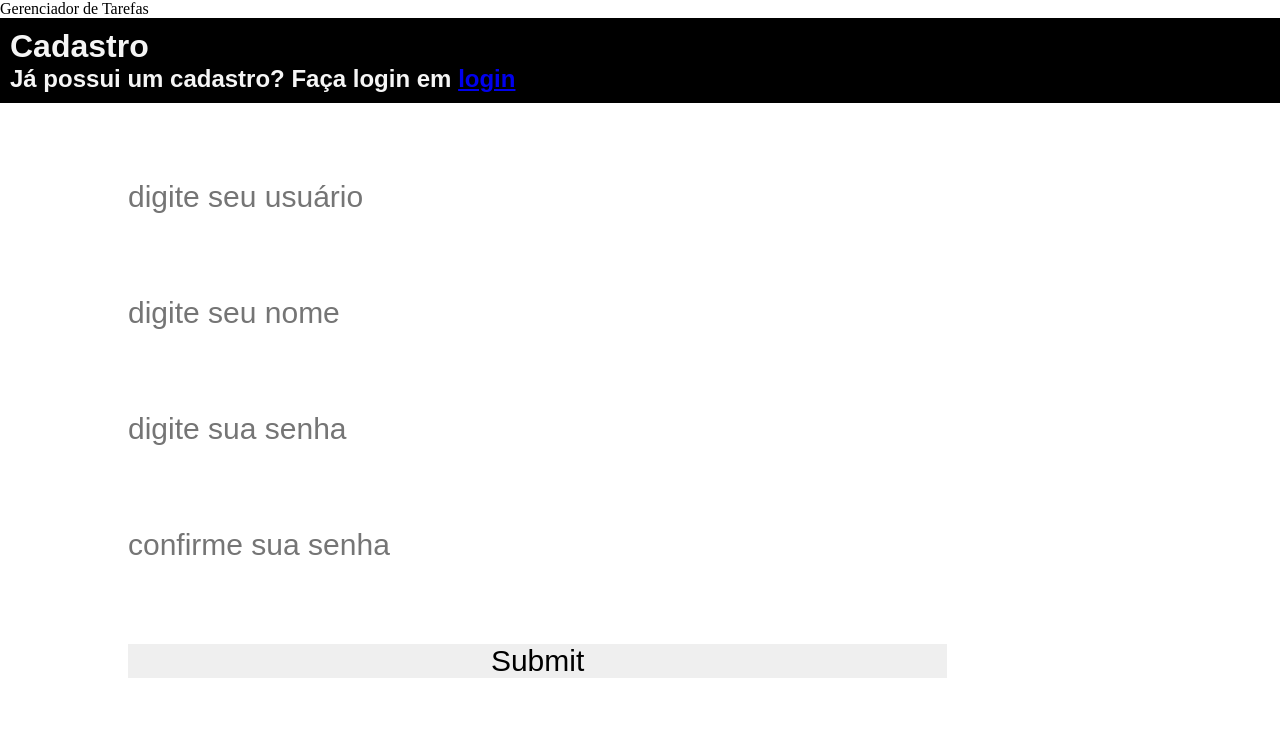
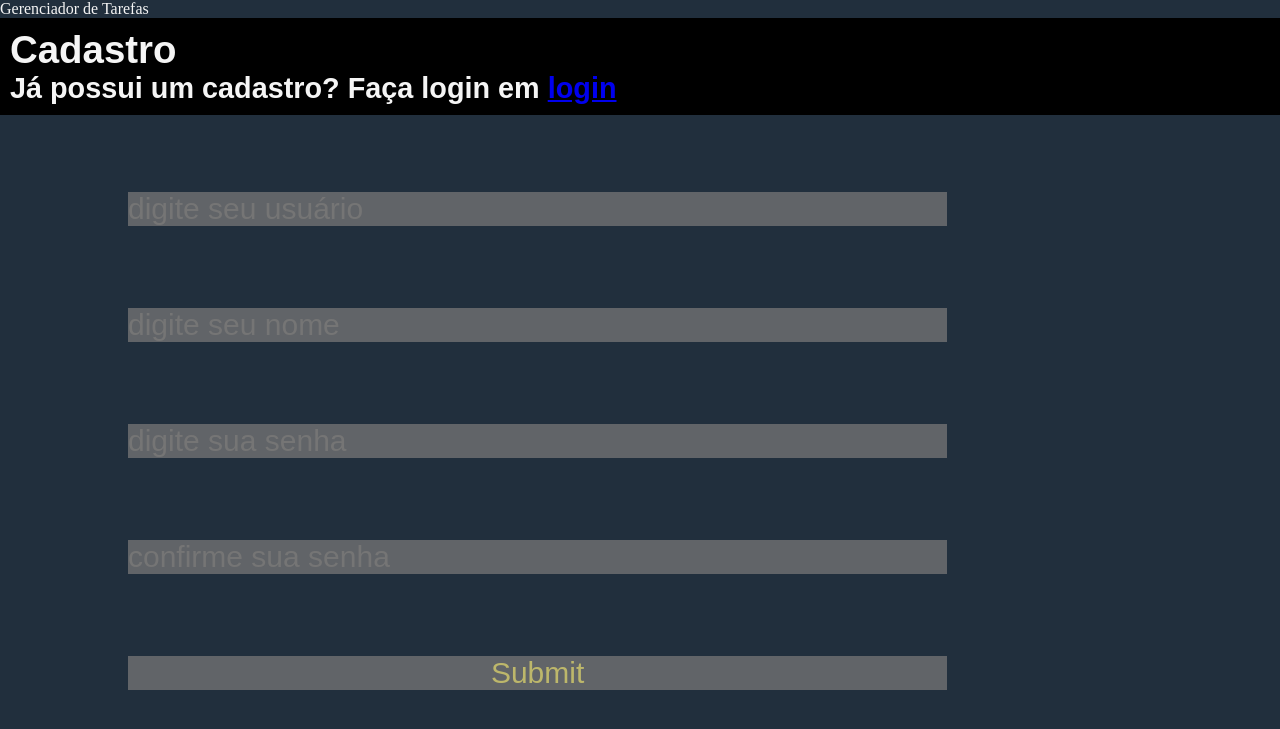
Before and after one commit to lucastrogo/GerenciadorTarefas, a Flask app: page /cadastro in a window 1280 px wide. Shown: the top 729 px of the page. Run offline with Flask 3, Linux system fonts and the light colour scheme; parts of the project's set-up code (start-up, migrations or seed data) failed here and were passed over.

Commit message:
Update cadastro.html

```diff
--- a/templates/cadastro.html
+++ b/templates/cadastro.html
@@ -16,13 +16,20 @@
             padding: 10px;
             font-family: 'arial';
             color: whitesmoke;
+            font-size: larger;
             }
+        body{
+            background-color:#212F3D;
+            color:whitesmoke;
+        }
 
         form{
             font-size: 50px;
             width: 80%;
             margin: 0 auto;
             box: 2px 2px;
+            color: darkkhaki;
+            box-sizing: border-box;
 
 
         }
@@ -30,6 +37,8 @@
             font-size:30px;
             width: 80%;
             font-family: Arial, Helvetica, sans-serif;
+            background-color:#616468;
+            color:darkkhaki;
 
         }
     </style>
```
